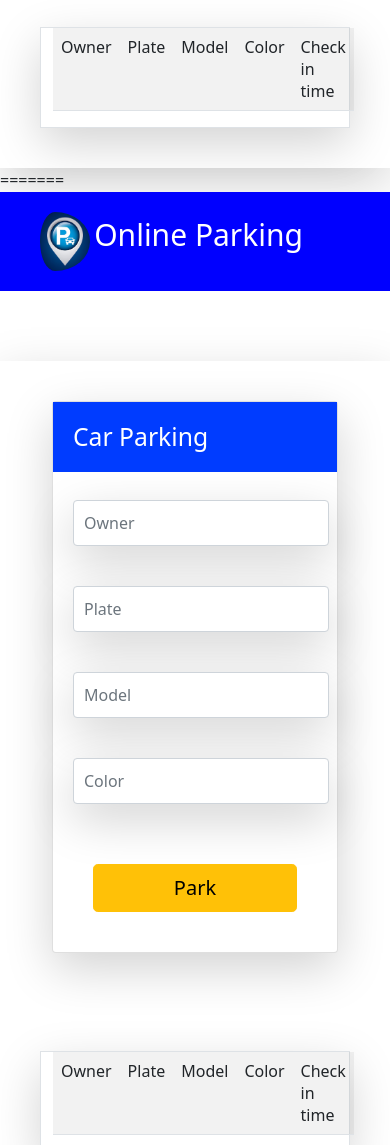
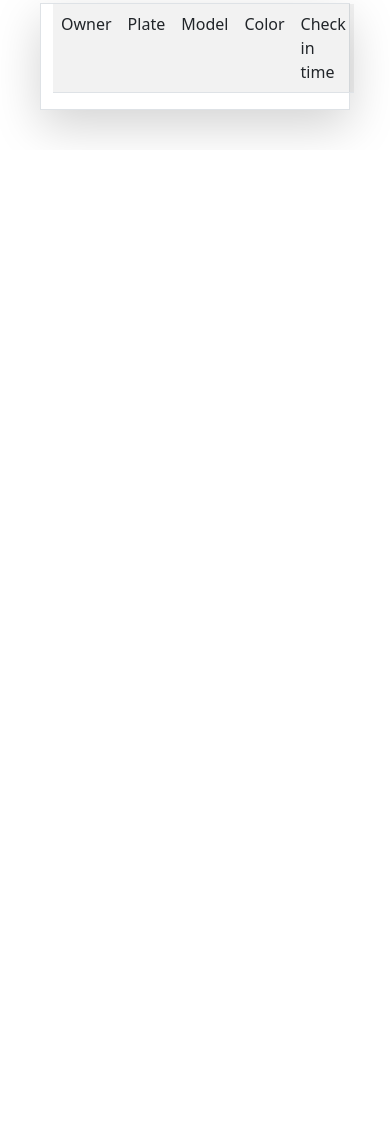
Before and after one commit to Benjii400/parking, a plain HTML site: page index.html in a window 390 px wide. Shown: the part 855-2000 px from the top of the page. After the commit the page ends 1005 px from the top, so only its background shows below. Drawn offline with nearby package versions, Linux system fonts and the light colour scheme.

Commit message:
Update index.html

```diff
--- a/index.html
+++ b/index.html
@@ -1,4 +1,4 @@
-<<<<<<< HEAD
+
 <!DOCTYPE html>
 <html lang="en">
 
@@ -136,154 +136,4 @@
 
 </script>
 
-
-=======
-<!DOCTYPE html>
-<html lang="en">
-
-<head>
-    <meta charset="UTF-8">
-    <meta http-equiv="X-UA-Compatible" content="IE=edge">
-    <meta name="viewport" content="width=device-width, initial-scale=1.0">
-
-    <link rel="stylesheet" href="style.css">
-
-
-    <link href="https://cdn.jsdelivr.net/npm/bootstrap@5.0.2/dist/css/bootstrap.min.css" rel="stylesheet"
-        integrity="sha384-EVSTQN3/azprG1Anm3QDgpJLIm9Nao0Yz1ztcQTwFspd3yD65VohhpuuCOmLASjC" crossorigin="anonymous">
-    <script src="https://cdn.jsdelivr.net/npm/bootstrap@5.0.2/dist/js/bootstrap.bundle.min.js"
-        integrity="sha384-MrcW6ZMFYlzcLA8Nl+NtUVF0sA7MsXsP1UyJoMp4YLEuNSfAP+JcXn/tWtIaxVXM"
-        crossorigin="anonymous"></script>
-
-    <title>Document</title>
-</head>
-
-<body>
-
-
-    <nav>
-        <img class="img-fluid" src="parking-graphic-design-vector-illustration_24908-54474.avif" width="100px" alt="">
-        <span style="font-size: 30px;color: white;"> Online Parking</span>
-    </nav>
-    <div class="main container">
-
-
-
-        <div class="row shadow-lg gap-5" style="margin-top: 70px;padding: 40px;">
-            <div id="card " class="col-lg-4 col-sm-8 justify-content-center " style="margin-bottom: 50px;">
-                <div class="card shadow-lg" style="background-color: white;">
-                    <h2 style="background-color: rgb(0, 60, 255);padding: 20px;color: white;">Car Parking </h2>
-                    <input class="form-control shadow-lg" id="owner" type="text" placeholder="Owner"
-                        style="max-width: 90%;">
-                    <input class="form-control shadow-lg" id="plate" type="text" placeholder="Plate"
-                        style="max-width: 90%;">
-                    <input class="form-control shadow-lg" id="model" type="text" placeholder="Model"
-                        style="max-width: 90%;">
-                    <input class="form-control shadow-lg" id="color" type="text" placeholder="Color"
-                        style="max-width: 90%;">
-                    <button style="margin: 40px;" onclick="fun()" class="btn btn-warning btn-lg btn-block "> Park
-                    </button>
-                </div>
-            </div>
-            <div class="col-lg-6 col-sm-8 border shadow-lg ">
-
-                <table id="myTable" class="table table-striped   table-responsive">
-                    <tr>
-                        <td>Owner</td>
-                        <td>Plate</td>
-                        <td>Model</td>
-                        <td>Color</td>
-                        <td>Check in time</td>
-                    </tr>
-                </table>
-
-            </div>
-        </div>
-    </div>
-
-</body>
-
-<script>
-    function fun() {
-
-        var plate = document.getElementById("plate");
-        var model = document.getElementById("model");
-        var owner = document.getElementById("owner");
-        var color = document.getElementById("color");
-
-        var day = new Date();
-
-        var entrance = day.getHours() + " AM:" + day.getMinutes() + ":" + day.getSeconds();
-        var entranceT  =  day.getHours()  + day.getMinutes() + day.getSeconds();
-
-
-
-        if (owner.value == "") {
-            owner.style = "max-width: 90%;border: 1px solid red;";
-        }
-        else if ( plate.value == "") {
-            plate.style = "max-width: 90%;border: 1px solid red;";
-            owner.style = "border:none;max-width: 90%;"
-        }
-        else if (model.value == "") {
-            model.style = "max-width: 90%;border: 1px solid red;";
-            owner.style = "border:none;max-width: 90%;"
-            plate.style = "border:none;max-width: 90%;"
-        }
-        else if (color.value == "") {
-            color.style = "max-width: 90%;border: 1px solid red;";
-            owner.style = "border:none;max-width: 90%;"
-            plate.style = "border:none;max-width: 90%;"
-            model.style = "border:none;max-width: 90%;"
-        }
-        else {
-
-
-            color.style = "border:none;max-width: 90%";
-            var table = document.getElementById("myTable");
-            var numRow = document.getElementById('myTable').rows.length;
-
-            var row = table.insertRow();
-            row.id = numRow;
-
-            var cell1 = row.insertCell(0);
-            var cell2 = row.insertCell(1);
-            var cell3 = row.insertCell(2);
-            var cell4 = row.insertCell(3);
-            var cell5 = row.insertCell(4);
-            var cell6 = row.insertCell(5);
-
-
-            cell1.innerHTML = owner.value;
-            cell2.innerHTML = plate.value;
-            cell3.innerHTML = model.value;
-            cell4.innerHTML = color.value;
-            cell5.innerHTML = entrance;
-
-            var x = document.createElement('input');
-            x.type = "button";
-            x.classList.add('btn','btn-warning');
-            x.value = "remove";
-            x.style = "background-color:tomato;color:black;border-radius:7px;width:80px;height:40px"
-            cell6.appendChild(x);
-
-
-            plate.value="";
-            owner.value="";
-            color.value="";
-            model.value="";
-            x.onclick = function del() {
-                const element = document.getElementById(numRow);
-                element.remove(numRow);
-            };
-
-        }
-
-    }
-
-
-</script>
-
-
->>>>>>> a1238be5a997647d940af4004732ab492b2aa51c
 </html>
```
